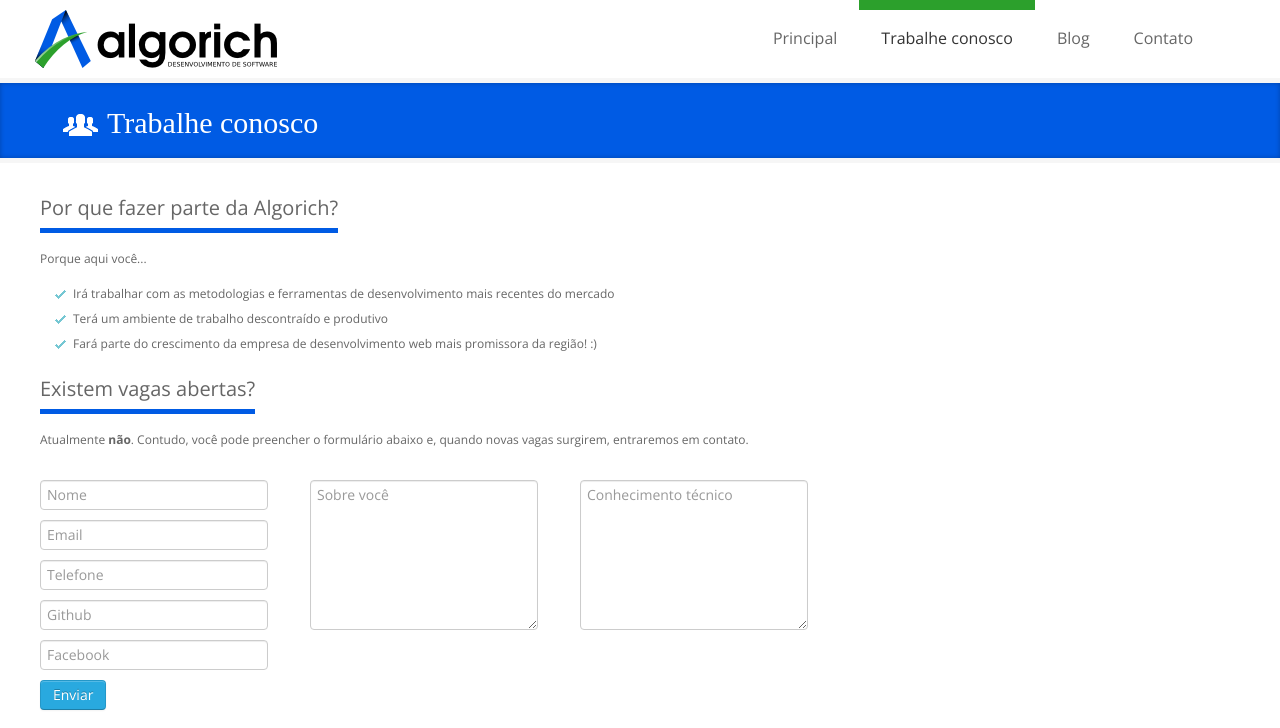
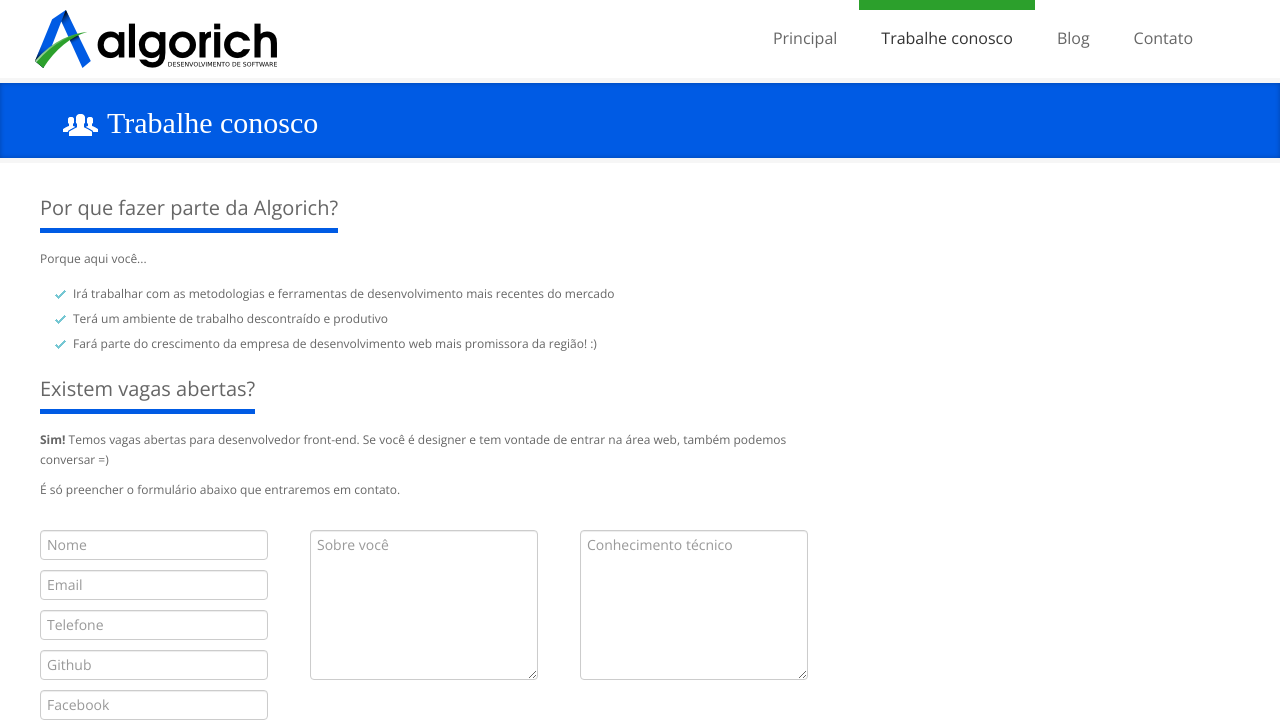
Before and after one commit to algorich/site2.0, a Jekyll site: the page built from trabalhe-conosco.html, in a window 1280 px wide. Shown: the top 728 px of the page. Built offline with Jekyll 4.4.1, drawn with Linux system fonts in a browser that asks for light colours; some web fonts are replaced.

Commit message:
ajusdata página de trabalhe conosco

```diff
--- a/trabalhe-conosco.html
+++ b/trabalhe-conosco.html
@@ -41,8 +41,9 @@ id: trabalhe-conosco
 
         <div class="title"><h2>Existem vagas abertas?</h2></div>
 
-        <p>Atualmente <strong>não</strong>. Contudo, você pode preencher o
-        formulário abaixo e, quando novas vagas surgirem, entraremos em contato.</p>
+        <p><strong>Sim!</strong> Temos vagas abertas para desenvolvedor front-end. Se você é designer
+        e tem vontade de entrar na área web, também podemos conversar =)</p>
+        <p>É só preencher o formulário abaixo que entraremos em contato.</p>
 
         <br />
 
```
